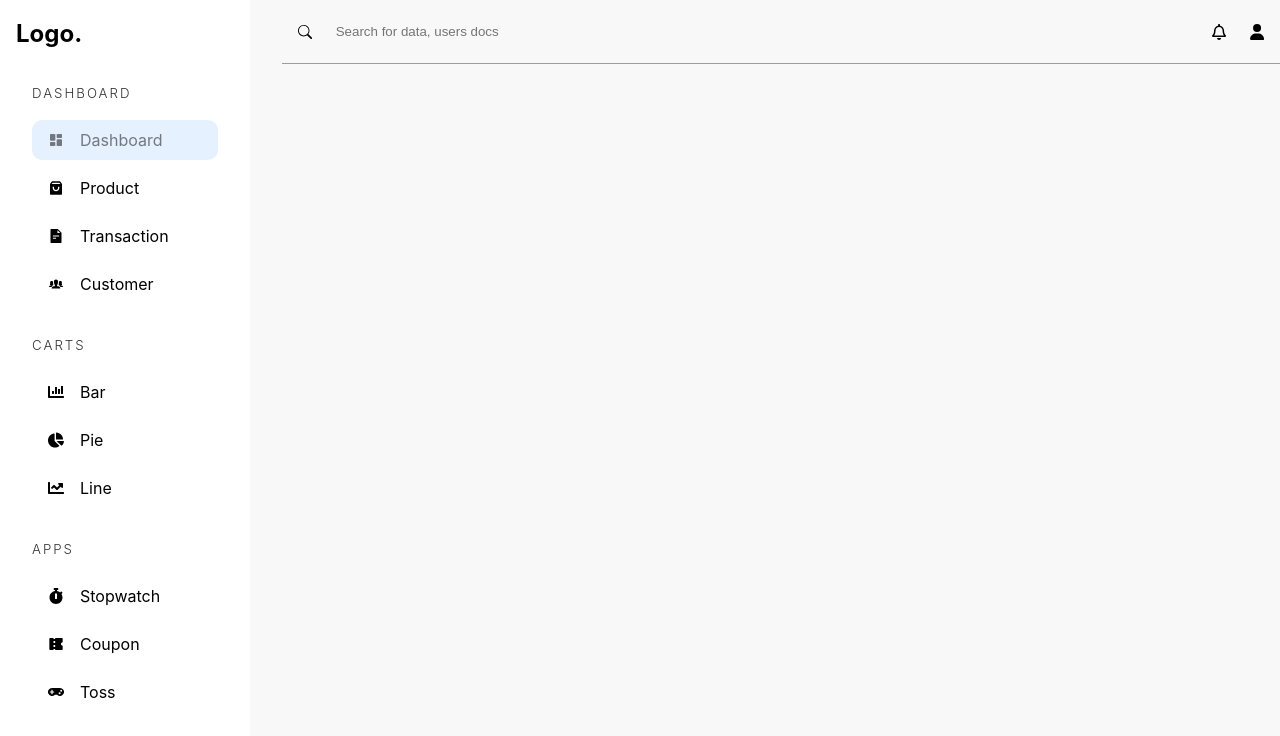
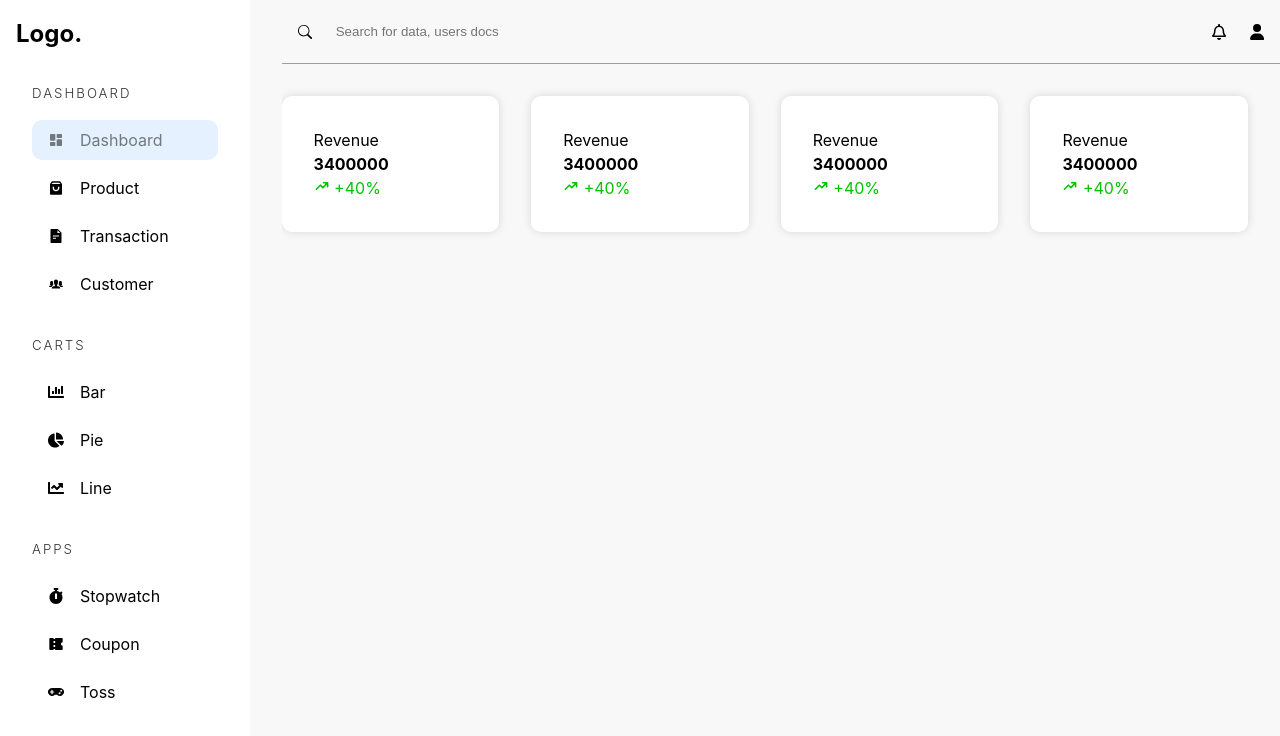
Before and after one commit to realsoumyadey07/E, a React (Vite) app: page /admin/dashboard in a window 1280 px wide. Shown: the top 736 px of the page. Built offline with nearby package versions, Linux system fonts and the light colour scheme.

Commit message:
widgetcontainer section is implemented

```diff
--- a/src/pages/Dashboard.tsx
+++ b/src/pages/Dashboard.tsx
@@ -3,6 +3,7 @@ import AdminSidebar from "../components/AdminSidebar";
 import { BsSearch } from "react-icons/bs";
 
 import { FaUser } from "react-icons/fa6";
+import { HiTrendingUp } from "react-icons/hi";
 
 export default function Dashboard() {
   return (
@@ -18,7 +19,60 @@ export default function Dashboard() {
           <FaRegBell/>
           <FaUser/>
         </div>
+        <section className="widgetcontainer">
+          <WidgetItem
+          percent={40}
+          amount={true}
+          value={3400000}
+          heading="Revenue"
+          color="rgb(0,115,255)"/>
+          <WidgetItem
+          percent={40}
+          amount={true}
+          value={3400000}
+          heading="Revenue"
+          color="rgb(0,115,255)"/>
+          <WidgetItem
+          percent={40}
+          amount={true}
+          value={3400000}
+          heading="Revenue"
+          color="rgb(0,115,255)"/>
+          <WidgetItem
+          percent={40}
+          amount={true}
+          value={3400000}
+          heading="Revenue"
+          color="rgb(0,115,255)"/>
+        </section>
       </main>
     </div>
   )
 }
+
+
+interface WidgetItemProps {
+  heading:string,
+  value: number,
+  percent: number,
+  color: string,
+  amount?: boolean
+}
+const WidgetItem = ({
+  heading,
+  value,
+  percent,
+  color,
+  amount }: WidgetItemProps)=>{
+  return (
+    <article className="widget">
+      <div className="widgetInfo">
+        <p>{heading}</p>
+        <h4>{amount? `${value}`: value}</h4>
+        {
+          percent>0? <span className="green"> <HiTrendingUp/> +{percent}%{" "} </span> : <span> <HiTrendingUp/> -{percent}%{" "} </span>
+        }
+      </div>
+    </article>
+  )
+}
--- a/src/styles/_dashboard.scss
+++ b/src/styles/_dashboard.scss
@@ -10,4 +10,16 @@
                @include inputStyle(100%,1rem 0 );
           }
      }
+     .widgetcontainer{
+          @include flex(row, space-between, stretch, 2rem);
+          padding: 2rem 2rem 2rem 0;
+          .widget{
+               width: 16rem;
+               background-color: white;
+               box-shadow: 0 0 10px rgba(0, 0, 0, 0.132);
+               padding: 2rem;
+               border-radius: 10px;
+               @include flex(row, space-between, stretch, 0);
+          }
+     }
 }
```
